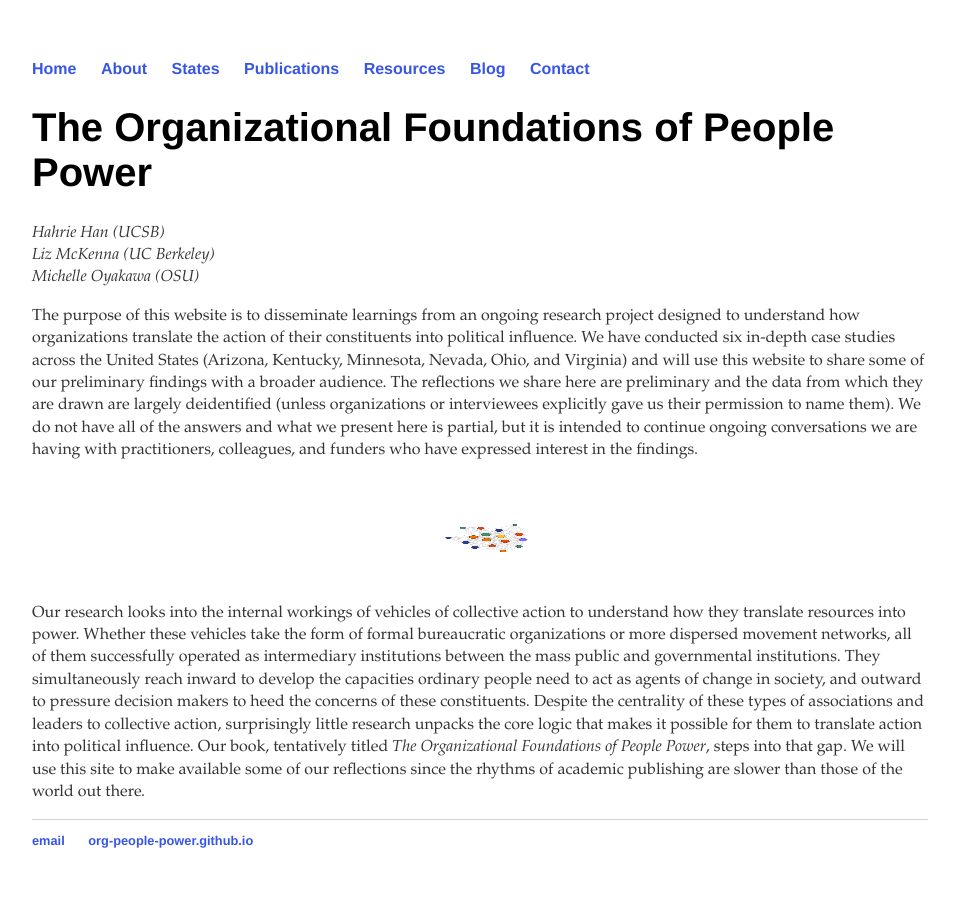
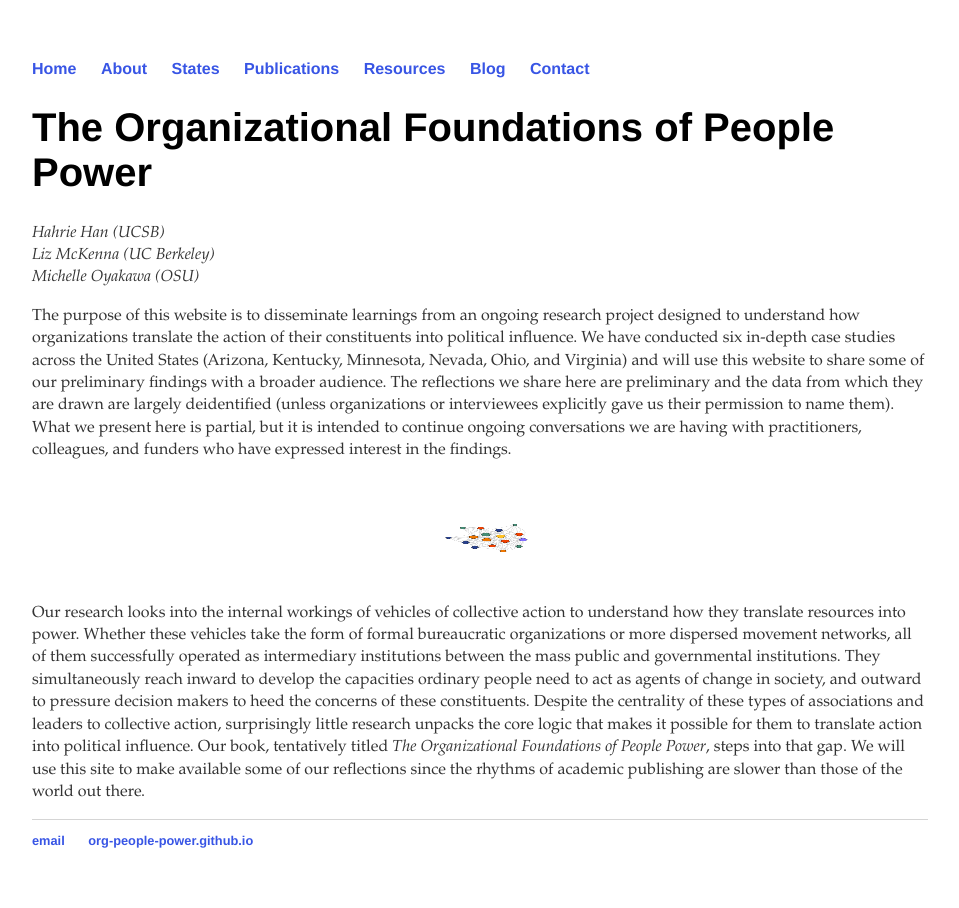
Before and after one commit to org-people-power/org-people-power.github.io, a Jekyll site: the page built from index.html, in a window 1280 px wide. Shown: the whole page, without its empty margins (160-1119 px from the left). Built offline with Jekyll 4.4.1, drawn with Linux system fonts in a browser that asks for light colours.

Commit message:
Update index.html

```diff
--- a/index.html
+++ b/index.html
@@ -10,7 +10,7 @@ title: The Organizational Foundations of People Power
 	<i> Michelle Oyakawa (OSU) </i>
 	</p>
 
-	<p>The purpose of this website is to disseminate learnings from an ongoing research project designed to understand how organizations translate the action of their constituents into political influence. We have conducted six in-depth case studies across the United States (Arizona, Kentucky, Minnesota, Nevada, Ohio, and Virginia) and will use this website to share some of our preliminary findings with a broader audience. The reflections we share here  are preliminary and the data from which they are drawn are largely deidentified (unless organizations or interviewees explicitly gave us their permission to name them). We do not have all of the answers and what we present here is partial, but it is intended to continue ongoing conversations we are having with practitioners, colleagues, and funders who have expressed interest in the findings.</p>
+	<p>The purpose of this website is to disseminate learnings from an ongoing research project designed to understand how organizations translate the action of their constituents into political influence. We have conducted six in-depth case studies across the United States (Arizona, Kentucky, Minnesota, Nevada, Ohio, and Virginia) and will use this website to share some of our preliminary findings with a broader audience. The reflections we share here  are preliminary and the data from which they are drawn are largely deidentified (unless organizations or interviewees explicitly gave us their permission to name them). What we present here is partial, but it is intended to continue ongoing conversations we are having with practitioners, colleagues, and funders who have expressed interest in the findings.</p>
 	<br>
 	<br>
  <center>
```
